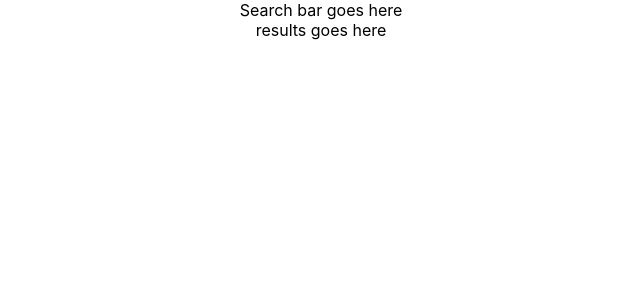
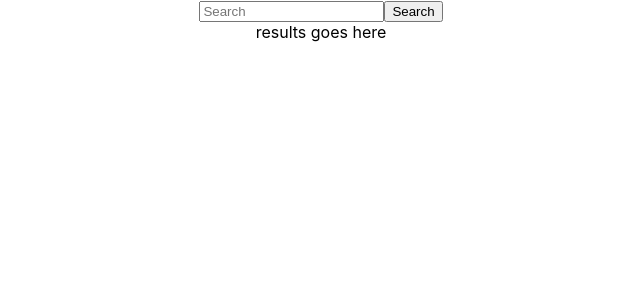
Before and after one commit to AnastasiaAdamoudi/WeatherApp, a React (Create React App) app in the folder weather-app/: page / in a window 1280 px wide. Shown: the top 300 px of the page, without its empty margins (319-959 px from the left). Built offline with nearby package versions, Linux system fonts and the light colour scheme; no server answers.

Commit message:
Added search functionality

```diff
--- a/weather-app/src/App.tsx
+++ b/weather-app/src/App.tsx
@@ -1,17 +1,20 @@
-import React from 'react';
-import logo from './logo.svg';
-import './App.css';
-import Results from './components/Results';
-import SearchBar from './components/SearchBar';
+import React from "react";
+import logo from "./logo.svg";
+import "./App.css";
+import Results from "./components/Results";
+import SearchBar from "./components/SearchBar";
+
+import { useState } from "react";
 
 function App() {
+  const [cityName, setCityName] = useState("");
+
   return (
     <div className="App">
-
-      <SearchBar />
-      <Results />
-
-
+      <SearchBar setCityName={setCityName} cityName={cityName} />
+      <Results cityName={cityName} />
+      {/* <SearchBar /> */}
+      {/* <Results cityName={cityName} /> */}
     </div>
   );
 }
--- a/weather-app/src/components/Results/index.tsx
+++ b/weather-app/src/components/Results/index.tsx
@@ -1,18 +1,26 @@
+import { useState, useEffect } from "react";
 
-export default function Results() {
-    //get data for london from api.openweathermap.org
-    async function getLondonWeather() {
-        const response = await fetch('https://api.openweathermap.org/data/2.5/weather?q=london&appid=68102d64e560bd2680f7ef8afcd13886')
-        const data = await response.json()
-        console.log(data)
+export default function Results({ cityName }: any) {
+  //get data for london from api.openweathermap.org
+  const [weatherNow, setWeatherNow] = useState<object>({});
 
-        //get date from data
-        const date = new Date(data.dt * 1000)
-        console.log("date", date)
+  useEffect(() => {
+    async function getWeather(cityName: string) {
+      const response = await fetch(
+        `https://api.openweathermap.org/data/2.5/weather?q=${cityName}&appid=68102d64e560bd2680f7ef8afcd13886`
+      );
+      const data = await response.json();
+      console.log(data);
+      //   setWeatherNow(getWeather(data));
+      setWeatherNow(data);
+      return weatherNow;
+
+      //get date from data
+      const date = new Date(data.dt * 1000);
+      console.log("date", date);
     }
-    getLondonWeather()
+    getWeather(cityName);
+  }, [cityName]);
 
-    return (
-        <div className="Results">results goes here</div>
-    )
+  return <div className="Results">results goes here</div>;
 }
--- a/weather-app/src/components/SearchBar/index.tsx
+++ b/weather-app/src/components/SearchBar/index.tsx
@@ -1,6 +1,21 @@
+import { useState } from "react";
 
-export default function SearchBar() {
-    return (
-        <div className="SearchBar">Search bar goes here</div>
-    )
+export default function SearchBar({ setCityName, cityName }: any) {
+  // const [cityName, setCityName] = useState<string>("");
+
+  function handleInputChange(event: React.ChangeEvent<HTMLInputElement>) {
+    setCityName(event.target.value);
+    console.log(cityName);
+  }
+
+  function handleSearch() {
+    // add functionality to search for city weather on click
+  }
+
+  return (
+    <div className="SearchBar">
+      <input type="text" placeholder="Search" onChange={handleInputChange} />
+      <button type="submit">Search</button>
+    </div>
+  );
 }
```
